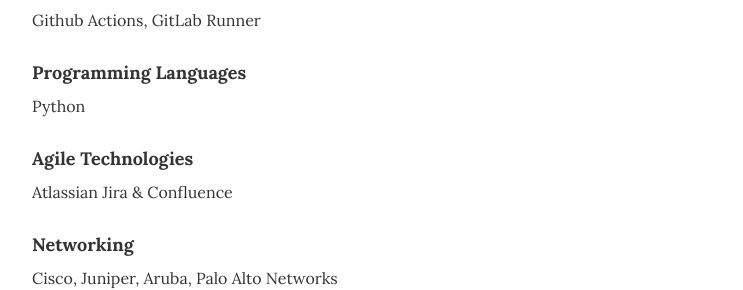
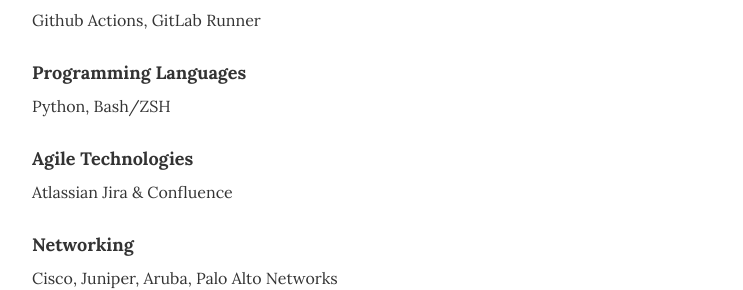
Before and after one commit to patrick-andrew-jain-taylor/resume, a Jekyll site: the page built from index.html, in a window 1280 px wide and 900 px high, scrolled down 3312 px. Shown: the part 173-463 px from the top of the window, without its empty margins (268-1011 px from the left). Built offline with Jekyll 4.4.1, drawn with Linux system fonts in a browser that asks for light colours.

Commit message:
change: technologies.

```diff
--- a/_data/technologies.yml
+++ b/_data/technologies.yml
@@ -8,7 +8,7 @@
 - service: Continuous Integration & Continuous Delivery
   technologies: Github Actions, GitLab Runner
 - service: Programming Languages
-  technologies: Python
+  technologies: Python, Bash/ZSH
 - service: Agile Technologies
   technologies: Atlassian Jira & Confluence
 - service: Networking
```
